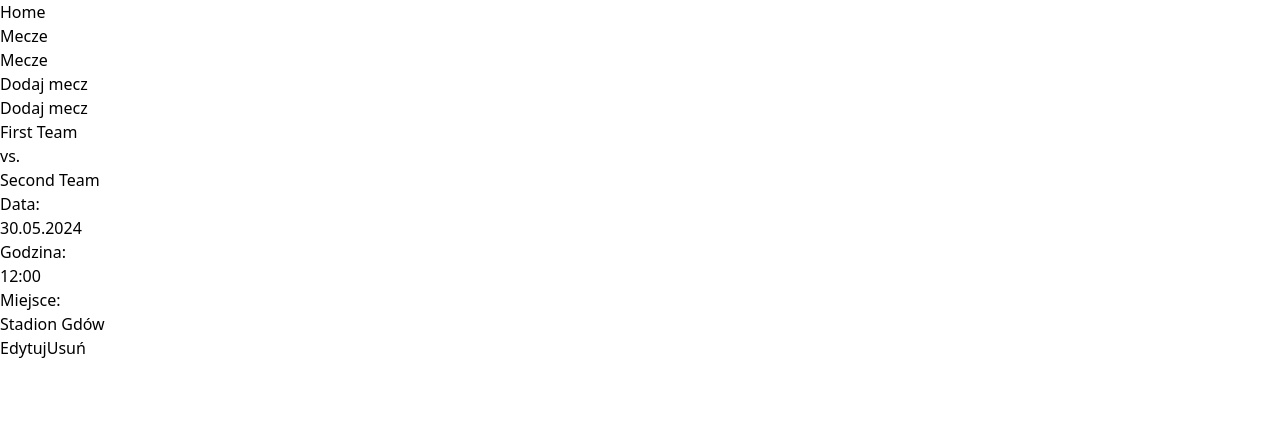
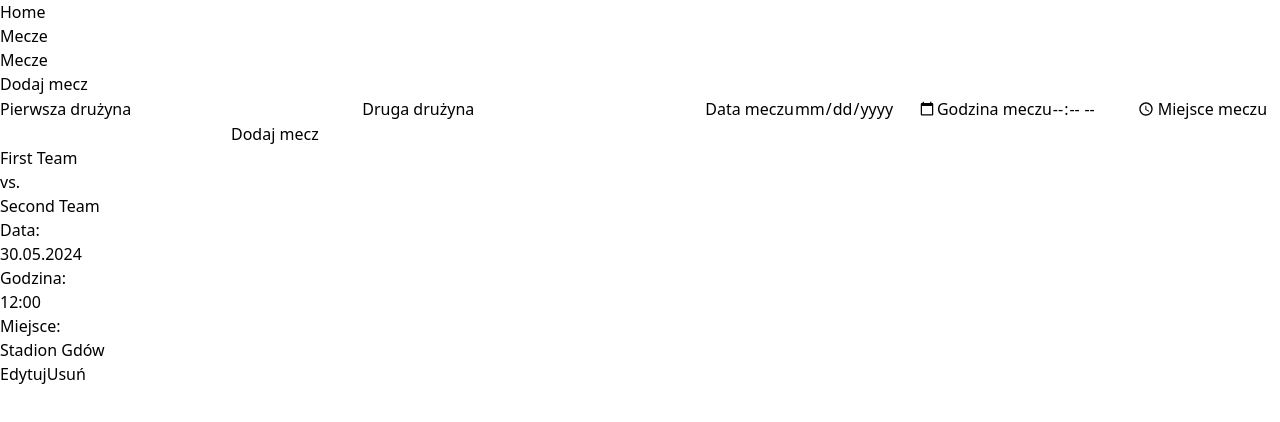
Before and after one commit to KadeoPL/Football-Club-App, a React (Vite) app: page /matches/addmatch in a window 1280 px wide. Shown: the top 422 px of the page. Built offline with nearby package versions, Linux system fonts and the light colour scheme.

Commit message:
add form

```diff
--- a/src/components/AddMatch.jsx
+++ b/src/components/AddMatch.jsx
@@ -1,5 +1,49 @@
+import { useState } from "react";
+
 export default function AddMatch() {
+    const [formData, setFormData] = useState({
+        teamOne: '',
+        teamTwo: '',
+        date: '',
+        time: '',
+        location: '',
+    });
+
+    const handleChange = (e) => {
+    const { name, value } = e.target;
+    setFormData(prevData => ({
+        ...prevData,
+        [name]: value
+    }));
+    };
+
+    function handleSubmit(){
+
+    }
+
     return (
-        <p>Dodaj mecz</p>
+        <form onSubmit={handleSubmit}>
+            <label>
+                Pierwsza drużyna
+                <input type="text" name="teamOne" value={formData.teamOne} onChange={handleChange}/>
+            </label>
+            <label>
+                Druga drużyna
+                <input type="text" name="teamTwo" value={formData.teamTwo} onChange={handleChange}/>
+            </label>
+            <label>
+                Data meczu
+                <input type="date" name="firstTeam" value={formData.date} onChange={handleChange}/>
+            </label>
+            <label>
+                Godzina meczu
+                <input type="time" name="time" value={formData.time} onChange={handleChange}/>
+            </label>
+            <label>
+                Miejsce meczu
+                <input type="text" name="location" value={formData.location} onChange={handleChange}/>
+            </label>
+            <button type="submit">Dodaj mecz</button>
+        </form>
     )
 }
```
